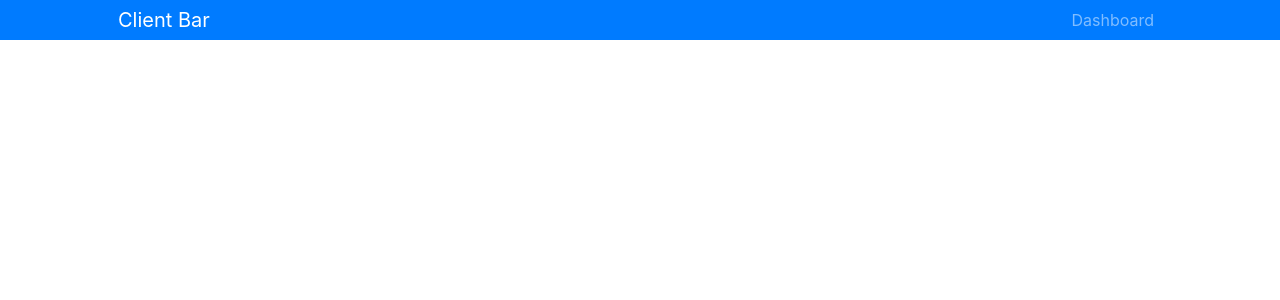
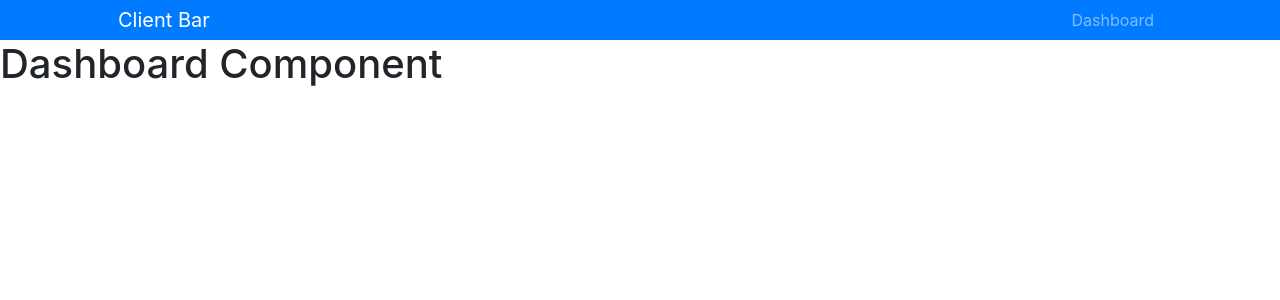
Before and after one commit to talhaimran777/react-clientbar, a React (Create React App) app: page / in a window 1280 px wide. Shown: the top 300 px of the page. Built offline with nearby package versions, Linux system fonts and the light colour scheme.

Commit message:
Rendering dashboard component on / get request

```diff
--- a/src/App.js
+++ b/src/App.js
@@ -1,17 +1,31 @@
 import React, { Component } from 'react';
-import {BrowserRouter as Router, Switch, } from 'react-router-dom';
+import {BrowserRouter as Router, Switch, Route} from 'react-router-dom';
 
 
 // Components
 import Nav from './components/layouts/nav/navbar';
+import Dashboard from './components/dashboard/dashboard';
+
 export class app extends Component {
     render() {
         return (
-            <div className = "app">
-                <Router>
+            // Let's surround the app with the Router component
+            // <div className = "app">
+            //     <Router>
+            //         <Nav/>
+            //     </Router>
+            // </div>
+
+
+            <Router>
+                <div className="app">
                     <Nav/>
-                </Router>
-            </div>
+                </div>
+
+                <Switch>
+                    <Route to exact = "/" component = {Dashboard}/>
+                </Switch>
+            </Router>
         )
     }
 }
--- a/src/components/dashboard/dashboard.js
+++ b/src/components/dashboard/dashboard.js
@@ -0,0 +1,13 @@
+import React, { Component } from 'react'
+
+export class dashboard extends Component {
+    render() {
+        return (
+            <div className = "dashboard">
+                <h1>Dashboard Component</h1>
+            </div>
+        )
+    }
+}
+
+export default dashboard
```
